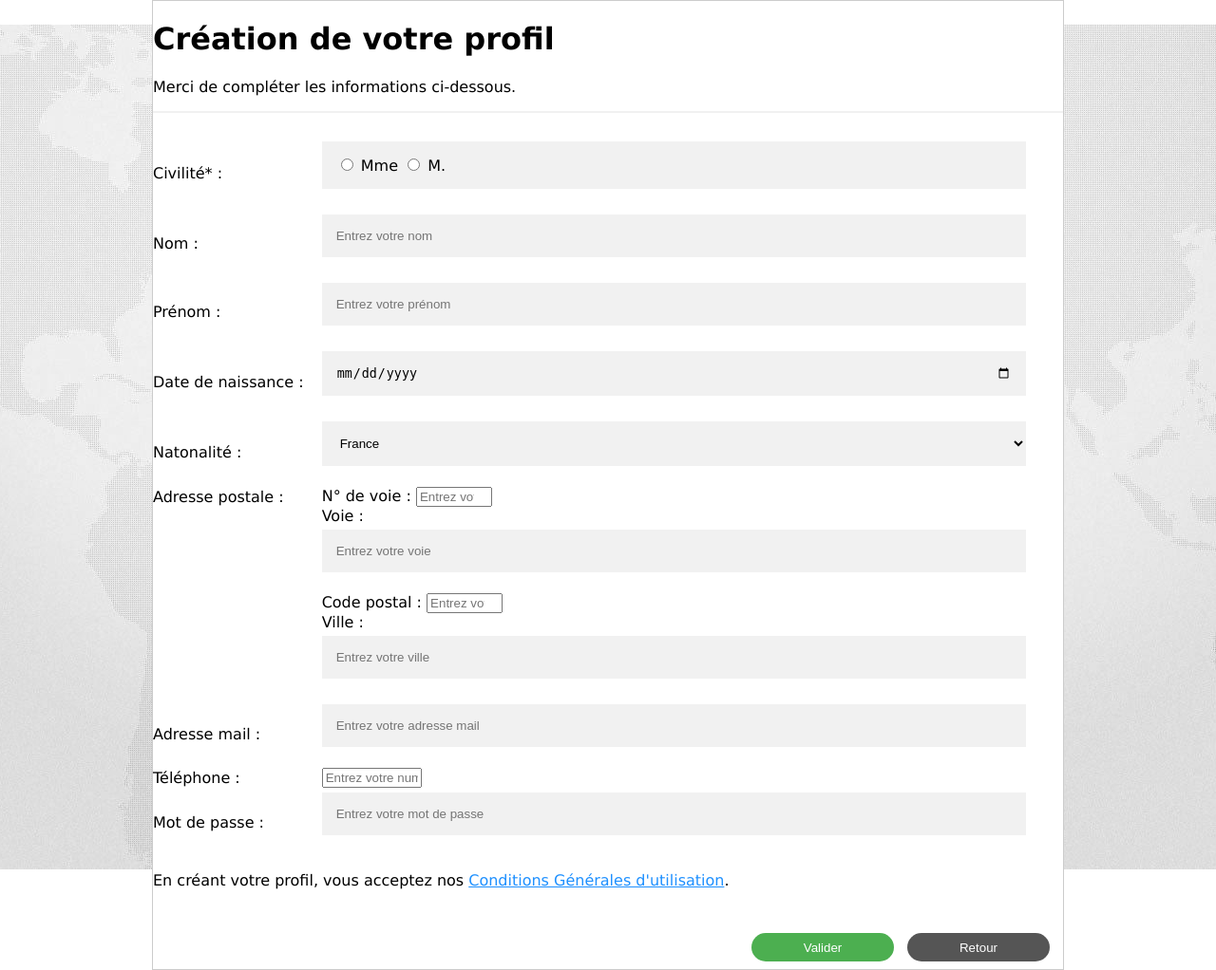
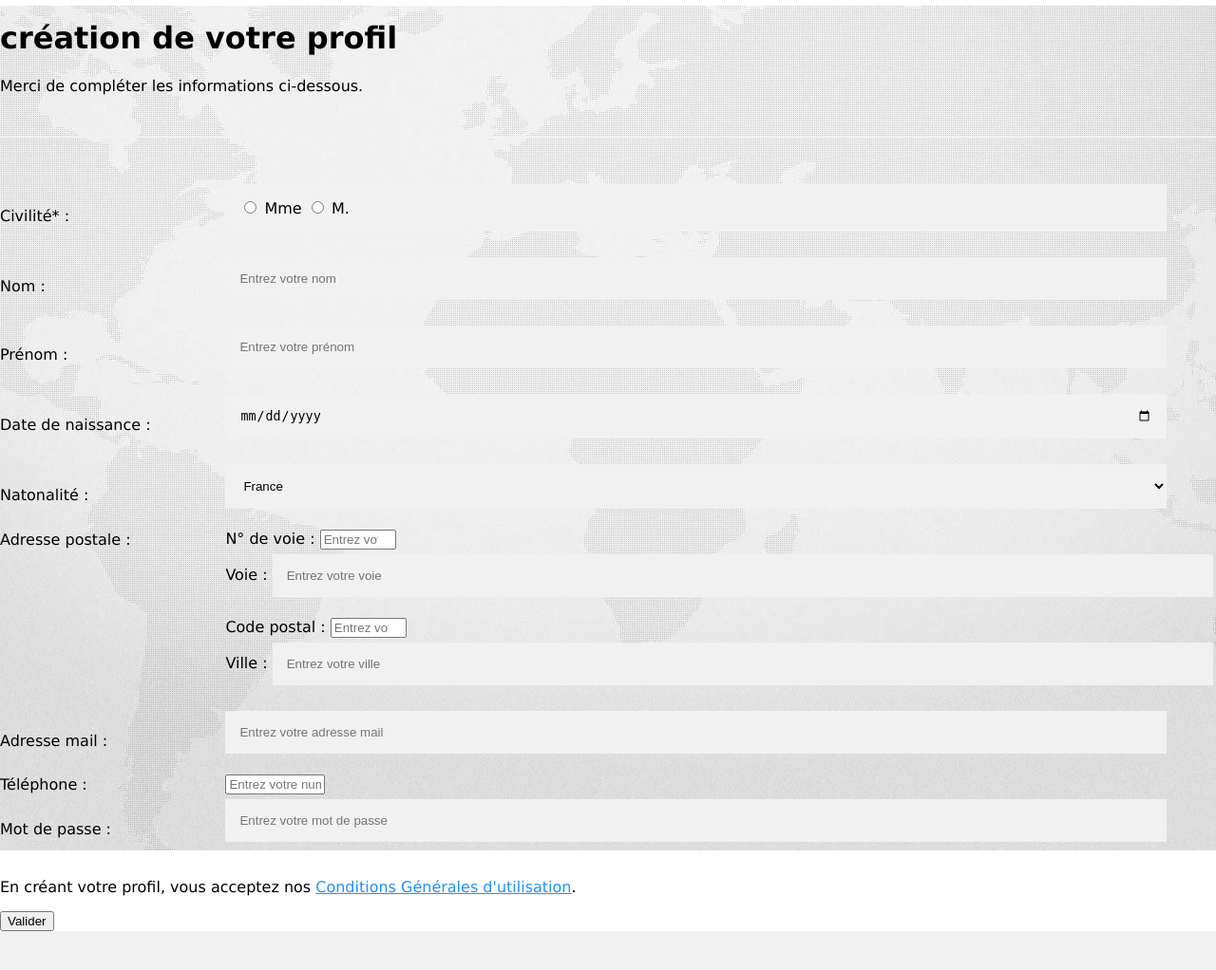
Before and after one commit to Fafou59/BankupV3, a PHP site: page /inscription.php in a window 1280 px wide. Shown: the part 80-1102 px from the top of the page at 95% size. After the commit the page ends 1061 px from the top, so only its background shows below. Run offline with PHP 8.4, Linux system fonts and the light colour scheme; the visitor is signed in with stand-in values (Sample User, id 1); some libraries are stand-ins or nearby versions.

Commit message:
Version définitive 1501

```diff
--- a/inscription.php
+++ b/inscription.php
@@ -14,14 +14,16 @@
     </head>
 
     <body>
+    <div class="item_EC_Connexion_Inscription" style="display:block">
         <?php
             // Si les données ne sont pas entrées
             if (!isset($_POST['civilite'], $_POST["mdp"], $_POST['telephone'], $_POST['email'], $_POST['ville'], $_POST['code_Postal'], $_POST['voie'], $_POST['numero_Voie'], $_POST['nom'], $_POST['prenom'], $_POST['date_Naissance'], $_POST['pays'])) { ?>
-                <form class="formulaire" method="post" action="inscription.php" style="border:1px solid #ccc">
-                    <div class="container">
-                        <h1>Création de votre profil</h1>
+                <form class="formulaire_Connexion_Inscription" method="post" action="inscription.php">
+                        <h1>création de votre profil</h1>
                         <p>Merci de compléter les informations ci-dessous.</p>
+                        <br>
                         <hr>
+                        <br>
                         <table width="100%" border="0" cellspacing="0" cellpadding="0">
                             <tr>
                                 <td><label for="civilite">Civilité*</label> :</td>
@@ -104,10 +106,8 @@
                         </table>
                         <p>En créant votre profil, vous acceptez nos <a href="#" style="color:dodgerblue">Conditions Générales d'utilisation</a>.</p>
                         <div class="bouton_Form">
-                            <button type="button" class="bouton_Annuler" >Retour</button>
-                            <button type="submit" class="bouton_Valider">Valider</button>
+                            <button type="submit" class="bouton_Valider_Connexion_Inscription">Valider</button>
                         </div>
-                    </div>
                 </form> <?php
             // Si les données sont disponibles
             } else {
@@ -145,7 +145,6 @@
 
                 // Si la requête s'effectue correctement
                 if ($conn->query($sql) === TRUE) { ?>
-                    <div class="container">
   				        <table>
                             <tr>
                                 <td>
@@ -159,9 +158,9 @@
                         <hr>
                         <h2>Connectez-vous pour continuer votre expérience !</h2>
                         <div class="bouton_Form">
-                            <button type="button" class="bouton_Annuler" onclick="location.href='espace_Client.php'">Aller sur Espace Client</button>
+                            <button type="button" class="bouton_Valider_Connexion_Inscription" onclick="location.href='espace_Client.php'">Aller sur Espace Client</button>
                         </div>
-                    </div> <?php
+                     <?php
                 // Si requête KO
                 } else {
                     echo "Error: " . $sql . "<br>" . $conn->error;
@@ -169,6 +168,7 @@
             $conn->close();
             }
         ?>
+    </div>
     </body>
 
 </html>
```
Also changed, not shown: connexion.php (+13 -13 lines).
